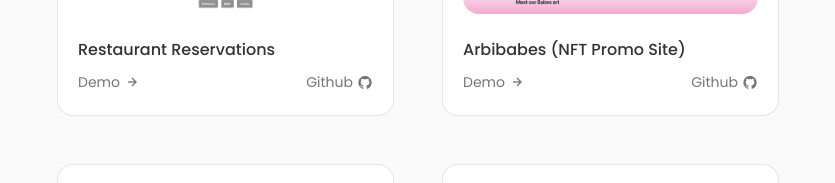
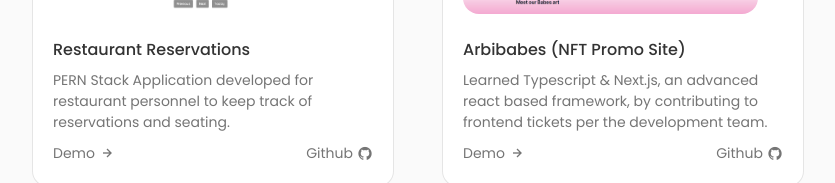
Before and after one commit to EthenThinkful/Portfolio, a React (Create React App) app: page / in a window 1280 px wide. Shown: the part 2382-2565 px from the top of the page, without its empty margins (222-1057 px from the left). Built offline with nearby package versions, Linux system fonts and the light colour scheme.

Commit message:
added descriptions to projects

```diff
--- a/src/components/work/Data.jsx
+++ b/src/components/work/Data.jsx
@@ -12,7 +12,8 @@ export const projectsData = [
         title: 'Restaurant Reservations',
         category: 'fullstack',
         url: 'https://periodictables.vercel.app/dashboard',
-        url2: 'https://github.com/EthenThinkful/Restaurant-Reservation-App'
+        url2: 'https://github.com/EthenThinkful/Restaurant-Reservation-App',
+        description: 'PERN Stack Application developed for restaurant personnel to keep track of reservations and seating.'
     },
     {
         id: 2,
@@ -20,7 +21,8 @@ export const projectsData = [
         title: 'Arbibabes (NFT Promo Site)',
         category: 'frontend',
         url: 'https://optichads.vercel.app/babes',
-        url2: 'https://github.com/DistractionBoy/optichads'
+        url2: 'https://github.com/DistractionBoy/optichads',
+        description: 'Learned Typescript & Next.js, an advanced react based framework, by contributing to frontend tickets per the development team.'
     },
     {
         id: 3,
@@ -28,7 +30,8 @@ export const projectsData = [
         title: 'Movie Reviews',
         category: 'backend',
         url: 'https://we-love-movies-frontend-red.vercel.app/',
-        url2: 'https://github.com/EthenThinkful/WeLoveMovies'
+        url2: 'https://github.com/EthenThinkful/WeLoveMovies',
+        description: "Created to demonstrate my understanding of backend code and RESTful principles per Thinkful's cirriculum."
     },
     {
         id: 4,
@@ -36,14 +39,16 @@ export const projectsData = [
         title: 'Clinical Data Logger',
         category: 'fullstack',
         url: 'http://clinicaldataloggerfe.s3-website-us-east-1.amazonaws.com/',
-        url2: 'https://github.com/EthenThinkful/ClinicalDataLoggerBackend'
+        url2: 'https://github.com/EthenThinkful/ClinicalDataLoggerBackend',
+        description: 'After learning Java & Spring, decided to make a simplistic full stack app utilizing a Spring built API, React, & AWS.'
     },
     {
         id: 5,
         image: Work5,
         title: 'Study Card Application',
         category: 'frontend',
-        url2: 'https://github.com/EthenThinkful/FlashCardApp'
+        url2: 'https://github.com/EthenThinkful/FlashCardApp',
+        description: 'Flashcard project that got me out of the React learning curve by using a plethora of React hooks.'
     },
     {
         id: 6,
@@ -51,7 +56,8 @@ export const projectsData = [
         title: 'GrubDash',
         category: 'backend',
         url: 'https://grub-dash-front-end-tawny.vercel.app/',
-        url2: 'https://github.com/EthenThinkful/GrubDash'
+        url2: 'https://github.com/EthenThinkful/GrubDash',
+        description: "This project tested my ability to build APIs with complex validation, per Thinkful's cirriculum, & connecting to a frontend."
     }
 ]
 
--- a/src/components/work/WorksItems.jsx
+++ b/src/components/work/WorksItems.jsx
@@ -5,6 +5,7 @@ const WorksItems = ({item}) => {
         <div className="work__card" key={item.id}>
             <img src={item.image} alt="" className="work__img"/>
             <h3 className="work__title">{item.title}</h3>
+            <div className="work__desc">{item.description}</div>
             {item.id === 5 ? <a href={item.url2} className="work__button">
                 Github <i className="bx bx-right-arrow-alt work__button-icon">
             </i>
--- a/src/components/work/work.css
+++ b/src/components/work/work.css
@@ -1,3 +1,9 @@
+.work__desc {
+    width: 20rem;
+    margin-bottom: var(--mb-0-5);
+    font-size: var(--small-font-size);
+}
+
 .work__filters {
     display: flex;
     justify-content: center;
@@ -26,11 +32,6 @@
     justify-content: center;
 }
 
-.link__container {
-    display: flex;
-    justify-content: space-between;
-}
-
 .work__card {
     background-color: var(--container-color);
     border: 1px solid rgba(0, 0, 0, 0.1);
@@ -48,6 +49,11 @@
     font-size: var(--normal-font-size);
     font-weight: var(--font-medium);
     margin-bottom: var(--mb-0-5);
+}
+
+.link__container {
+    display: flex;
+    justify-content: space-between;
 }
 
 .work__button {
```
